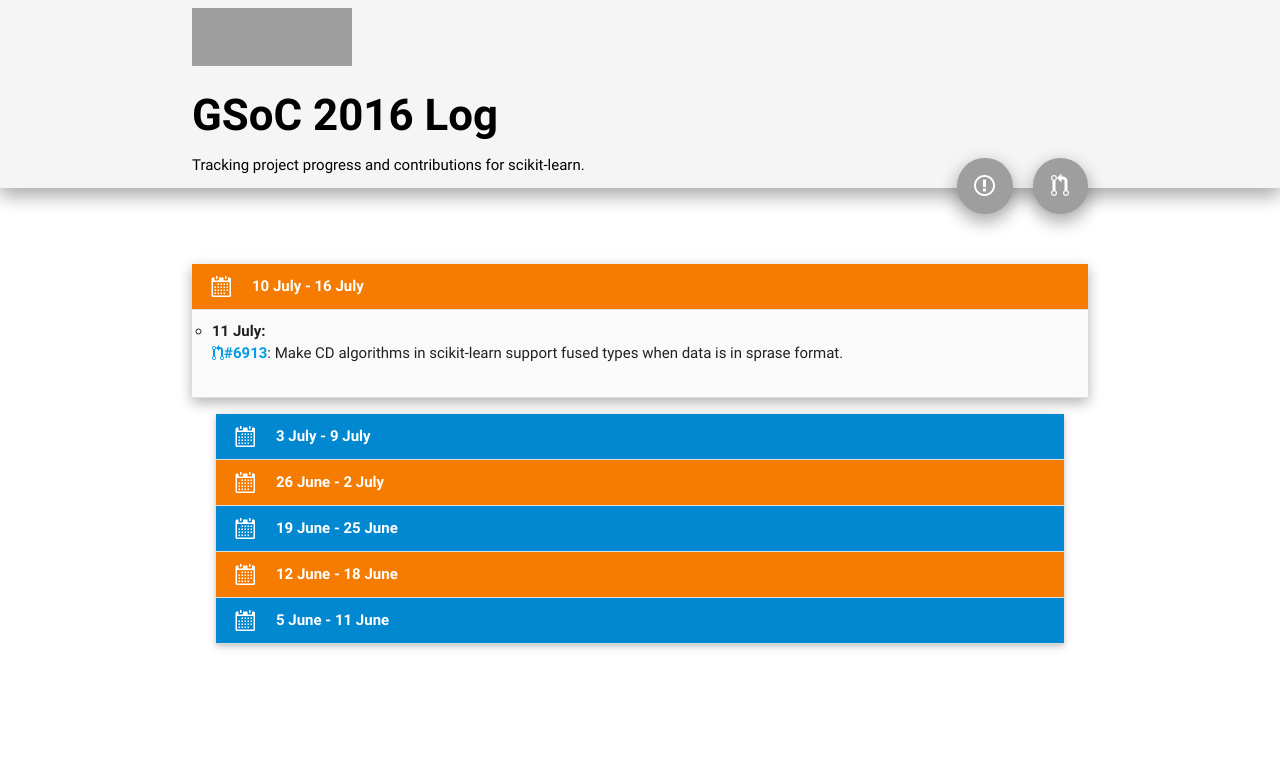
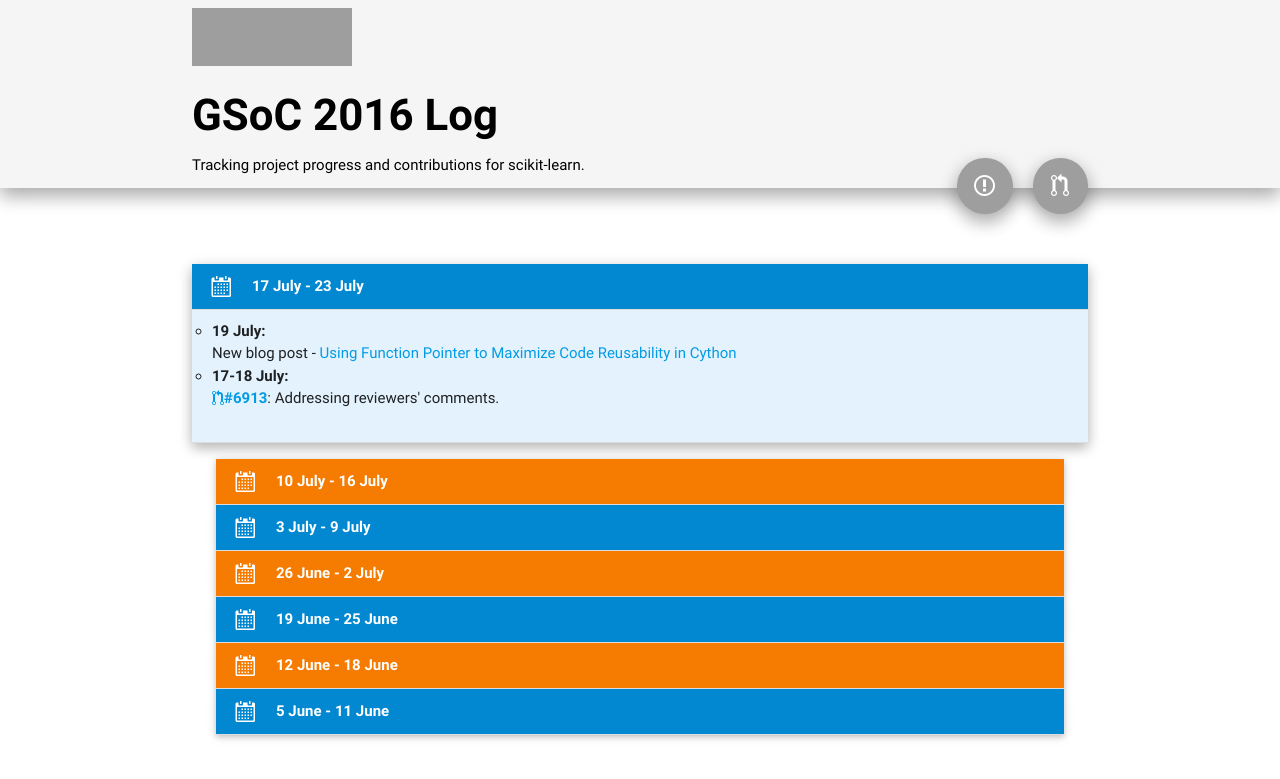
Before and after one commit to yenchenlin/yenchenlin.github.io, a Jekyll site: the page built from _pages/gsoc.html, in a window 1280 px wide, cut to the strip 0-779 px from the top of the page. Built offline with Jekyll 4.4.1, drawn with Linux system fonts in a browser that asks for light colours; nearby versions of some CDN libraries; grey boxes are pictures that could not be loaded.

Commit message:
Update devlog

```diff
--- a/_pages/gsoc.html
+++ b/_pages/gsoc.html
@@ -82,14 +82,45 @@
             <ul class="collapsible popout" data-collapsible="expandable">
 
             <li>
-              <div class="collapsible-header active waves-effect waves-light orange darken-2 white-text">
+              <div class="collapsible-header active waves-effect waves-light light-blue darken-2 white-text">
+                <i class="mega-octicon octicon-calendar"></i>
+                <b>17 July - 23 July</b>
+              </div>
+
+              <div class="collapsible-body blue lighten-5">
+                <ul class="details">
+                  <li><b>19 July: </b><br/>
+                    New blog post -
+                      <a href="http://yclin.me/2016/07/Function-Pointer">
+                        Using Function Pointer to Maximize Code Reusability in Cython
+                      </a>
+                  </li>
+                  <li><b>17-18 July: </b><br/>
+                    <a href="https://github.com/scikit-learn/scikit-learn/pull/6913">
+                    <i class="octicon octicon-git-pull-request"></i><b>#6913</b></a>:
+                      Addressing reviewers' comments.
+                  </li>
+                  <br/>
+                </ul>
+              </div>
+            </li>
+
+            <li>
+              <div class="collapsible-header waves-effect waves-light orange darken-2 white-text">
                 <i class="mega-octicon octicon-calendar"></i>
                 <b>10 July - 16 July</b>
               </div>
 
               <div class="collapsible-body grey lighten-5">
                 <ul class="details">
-
+                  <li><b>14 July: </b><br/>
+                    <a href="https://github.com/scikit-learn/scikit-learn/pull/6913">
+                    <i class="octicon octicon-git-pull-request"></i><b>#6913</b></a>:
+                      Writing blog post about CD with fused types. (Although CI is not happy)
+                 </li>
+                  <li><b>12-13 July: </b><br/>
+                      Investigating whether SequentialDataset can be modified to support Cython fused types.
+                 </li>
                   <li><b>11 July: </b><br/>
                     <a href="https://github.com/scikit-learn/scikit-learn/pull/6913">
                     <i class="octicon octicon-git-pull-request"></i><b>#6913</b></a>:
```
